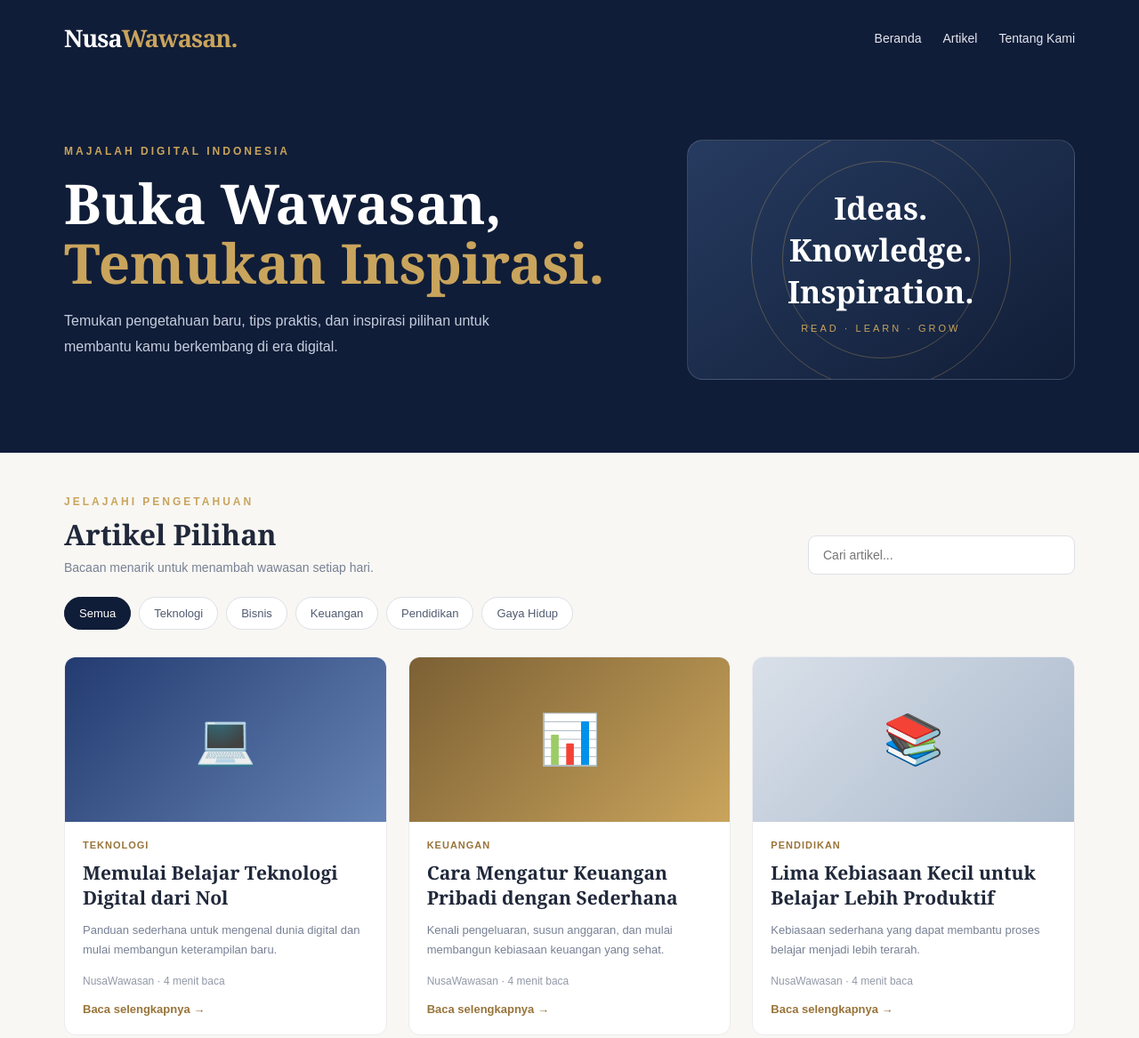
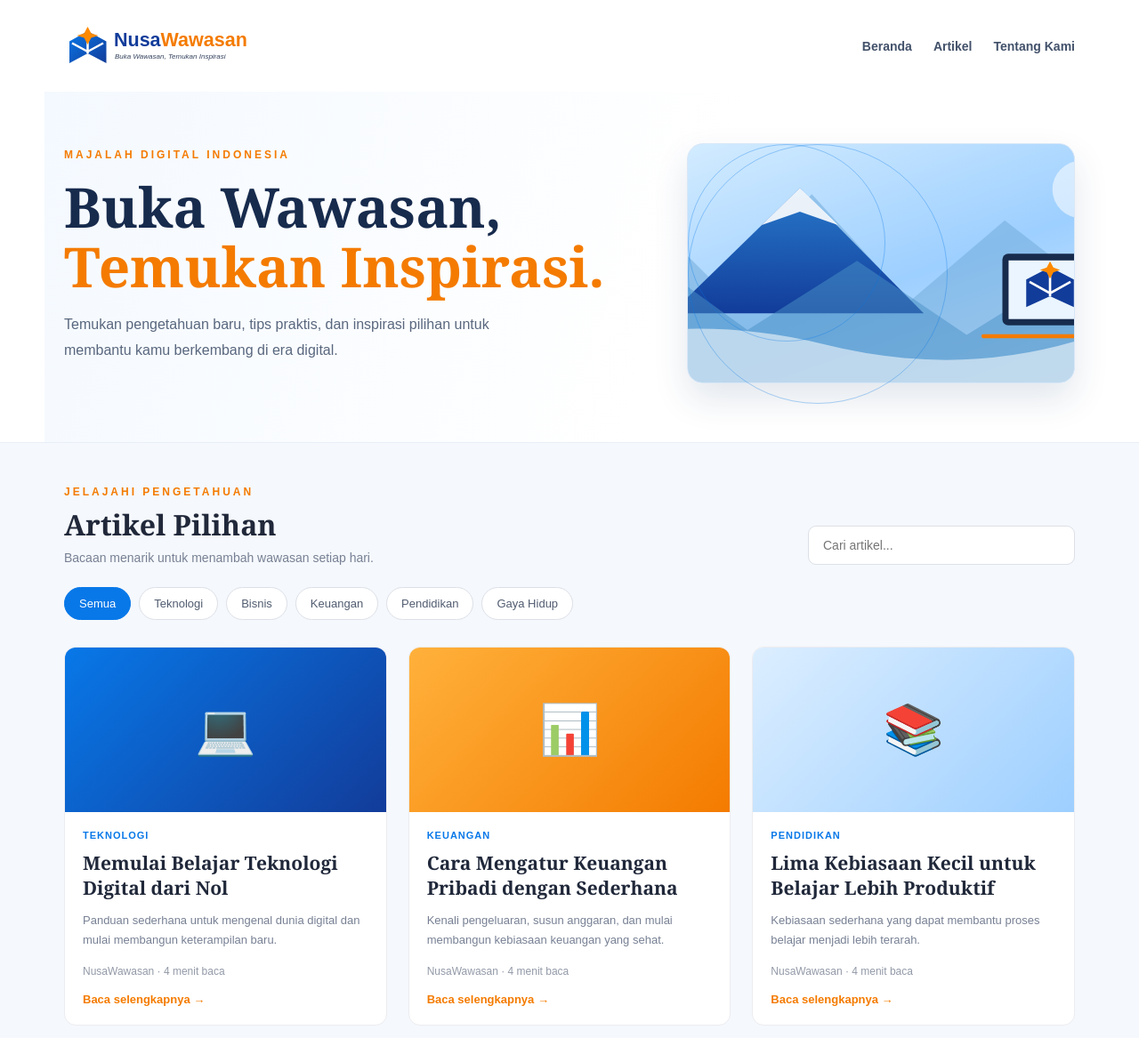
Before and after one commit to ari18dsd/nusawawasan, a plain HTML site: page index.html in a window 1280 px wide. Shown: the top 1167 px of the page at 89% size. Drawn offline with Linux system fonts and the light colour scheme.

Commit message:
Pasang logo, banner, favicon, watermark dan tema editorial

```diff
--- a/index.html
+++ b/index.html
@@ -5,13 +5,15 @@
 <meta charset="UTF-8">
 <meta name="viewport" content="width=device-width, initial-scale=1.0">
 <meta name="description" content="NusaWawasan - artikel, wawasan, tips, dan inspirasi untuk kehidupan yang lebih baik.">
+<meta name="theme-color" content="#123c9a">
+<link rel="icon" type="image/svg+xml" href="assets/favicon.svg">
 <title>NusaWawasan — Buka Wawasan, Temukan Inspirasi</title>
 <style>
 :root {
-  --navy:#101d38;
-  --navy2:#17294b;
-  --gold:#c9a45c;
-  --cream:#f8f7f3;
+  --navy:#123c9a;
+  --navy2:#0878e8;
+  --gold:#f47b00;
+  --cream:#f5f8fc;
   --ink:#20283a;
   --muted:#778094;
 }
@@ -19,19 +21,18 @@
 html{scroll-behavior:smooth}
 body{margin:0;background:var(--cream);color:var(--ink);font-family:Arial,Helvetica,sans-serif}
 a{text-decoration:none;color:inherit}
-header{background:var(--navy);color:white}
+header{background:#fff;color:var(--ink);border-bottom:1px solid #e8eef7}
 .topbar{max-width:1180px;margin:auto;padding:24px 22px;display:flex;align-items:center;justify-content:space-between;gap:20px}
-.logo{font-family:Georgia,serif;font-size:27px;font-weight:bold;letter-spacing:-1px}
-.logo span{color:var(--gold)}
-nav{display:flex;gap:24px;font-size:14px;color:#e2e6ef}
-nav a:hover{color:var(--gold)}
-.hero{max-width:1180px;margin:auto;padding:72px 22px 82px;display:grid;grid-template-columns:1.2fr .8fr;gap:45px;align-items:center}
+.logo img{display:block;width:260px;max-width:65vw;height:auto}
+nav{display:flex;gap:24px;font-size:14px;color:#42516a;font-weight:700}
+nav a:hover{color:var(--navy2)}
+.hero{max-width:1180px;margin:auto;padding:58px 22px 66px;display:grid;grid-template-columns:1.2fr .8fr;gap:45px;align-items:center;background:linear-gradient(110deg,#f4f9ff,#fff 60%)}
 .eyebrow{color:var(--gold);font-size:12px;font-weight:bold;letter-spacing:3px;text-transform:uppercase}
-.hero h1{font-family:Georgia,serif;font-size:clamp(38px,5vw,62px);line-height:1.08;margin:18px 0;color:white}
-.hero h1 em{color:var(--gold);font-style:normal}
-.hero p{color:#c5cede;line-height:1.8;font-size:16px;max-width:550px}
-.hero-art{min-height:270px;border:1px solid #ffffff25;border-radius:18px;background:linear-gradient(145deg,#263b60,#111d36);display:flex;align-items:center;justify-content:center;text-align:center;padding:30px;position:relative;overflow:hidden}
-.hero-art:before,.hero-art:after{content:"";position:absolute;border:1px solid #c9a45c55;border-radius:50%;width:220px;height:220px}
+.hero h1{font-family:Georgia,serif;font-size:clamp(38px,5vw,62px);line-height:1.08;margin:18px 0;color:#172b4d}
+.hero h1 em{color:#f47b00;font-style:normal}
+.hero p{color:#59677e;line-height:1.8;font-size:16px;max-width:550px}
+.hero-art{min-height:270px;border:1px solid #d9e7f7;border-radius:18px;background:url("assets/banner.svg") center/cover no-repeat;box-shadow:0 18px 38px #173c7020}
+.hero-art:before,.hero-art:after{content:"";position:absolute;border:1px solid #0878e855;border-radius:50%;width:220px;height:220px}
 .hero-art:after{width:290px;height:290px}
 .hero-art div{position:relative;z-index:1}
 .hero-art strong{display:block;font-family:Georgia,serif;font-size:35px;color:#fff}
@@ -41,36 +42,36 @@ main{max-width:1180px;margin:auto;padding:48px 22px 80px}
 .section-head h2{font-family:Georgia,serif;font-size:32px;margin:8px 0}
 .section-head p{color:var(--muted);margin:0;font-size:14px}
 .search{width:min(300px,100%);padding:13px 16px;border:1px solid #dce0e7;border-radius:9px;background:white;font-size:14px;outline:none}
-.search:focus{border-color:var(--gold)}
+.search:focus{border-color:var(--navy2)}
 .filters{display:flex;gap:9px;flex-wrap:wrap;margin:24px 0 30px}
 .filter{border:1px solid #dce0e7;background:white;padding:10px 16px;border-radius:30px;font-size:13px;cursor:pointer;color:#515c70}
-.filter.active,.filter:hover{background:var(--navy);color:white;border-color:var(--navy)}
+.filter.active,.filter:hover{background:var(--navy2);color:white;border-color:var(--navy2)}
 .grid{display:grid;grid-template-columns:repeat(3,1fr);gap:24px}
 .card{background:white;border:1px solid #ececf0;border-radius:13px;overflow:hidden;transition:.2s;cursor:pointer}
 .card:hover{transform:translateY(-4px);box-shadow:0 12px 30px #14213a12}
-.cover{height:185px;display:flex;align-items:center;justify-content:center;font-size:55px;background:linear-gradient(135deg,#1b3156,#344c72)}
-.cover.gold{background:linear-gradient(135deg,#7c6034,#c9a45c)}
-.cover.light{background:linear-gradient(135deg,#d9e0e9,#aab9cc)}
-.cover.brown{background:linear-gradient(135deg,#59463c,#a8876e)}
-.cover.blue{background:linear-gradient(135deg,#233b70,#6683b5)}
-.cover.purple{background:linear-gradient(135deg,#45365e,#8a77a9)}
+.cover{height:185px;display:flex;align-items:center;justify-content:center;font-size:55px;background:linear-gradient(135deg,#0878e8,#123c9a)}
+.cover.gold{background:linear-gradient(135deg,#ffb13b,#f47b00)}
+.cover.light{background:linear-gradient(135deg,#dceeff,#9dcfff)}
+.cover.brown{background:linear-gradient(135deg,#123c9a,#0878e8)}
+.cover.blue{background:linear-gradient(135deg,#0878e8,#123c9a)}
+.cover.purple{background:linear-gradient(135deg,#345c9d,#8db9e9)}
 .card-body{padding:20px}
-.tag{font-size:11px;color:#98743a;font-weight:bold;text-transform:uppercase;letter-spacing:1px}
+.tag{font-size:11px;color:#0878e8;font-weight:bold;text-transform:uppercase;letter-spacing:1px}
 .card h3{font-family:Georgia,serif;font-size:21px;line-height:1.35;margin:11px 0}
 .card p{font-size:13px;color:var(--muted);line-height:1.7;margin:0}
 .meta{font-size:12px;color:#9299a7;margin-top:17px}
-.read{display:inline-block;margin-top:17px;font-size:13px;font-weight:bold;color:#98743a}
+.read{display:inline-block;margin-top:17px;font-size:13px;font-weight:bold;color:#f47b00}
 .empty{grid-column:1/-1;text-align:center;padding:50px;color:var(--muted)}
-.about{margin-top:75px;background:var(--navy);color:white;border-radius:16px;padding:40px}
+.about{margin-top:75px;background-image:url("assets/watermark.svg"),linear-gradient(120deg,#123c9a,#0878e8);background-repeat:no-repeat;background-position:right 25px center;background-size:190px,cover;color:white;border-radius:16px;padding:40px}
 .about h2{font-family:Georgia,serif;font-size:30px;margin:0 0 12px}
 .about p{color:#c5cede;line-height:1.8;max-width:750px}
 footer{background:#0b1428;color:#b9c1d0;padding:30px 22px;text-align:center;font-size:13px}
-footer strong{color:var(--gold)}
+footer strong{color:#ff9a24}
 .article-view{display:none;background:white;border-radius:14px;padding:clamp(22px,5vw,55px);margin-top:25px}
 .article-view.open{display:block}
 .article-view h1{font-family:Georgia,serif;font-size:clamp(30px,4vw,44px);line-height:1.2}
 .article-view p{font-size:16px;line-height:1.9;color:#485267}
-.article-view .back{border:0;background:var(--navy);color:white;padding:12px 18px;border-radius:7px;cursor:pointer}
+.article-view .back{border:0;background:var(--navy2);color:white;padding:12px 18px;border-radius:7px;cursor:pointer}
 .article-view h2{font-family:Georgia,serif;margin-top:30px}
 @media(max-width:800px){
  .hero{grid-template-columns:1fr;padding-top:52px}
@@ -93,7 +94,7 @@ footer strong{color:var(--gold)}
 <body>
 <header>
   <div class="topbar">
-    <a class="logo" href="#">Nusa<span>Wawasan.</span></a>
+    <a class="logo" href="#" aria-label="NusaWawasan"><img src="assets/logo.svg" alt="NusaWawasan — Buka Wawasan, Temukan Inspirasi"></a>
     <nav>
       <a href="#">Beranda</a>
       <a href="#artikel">Artikel</a>
@@ -106,9 +107,7 @@ footer strong{color:var(--gold)}
       <h1>Buka Wawasan,<br><em>Temukan Inspirasi.</em></h1>
       <p>Temukan pengetahuan baru, tips praktis, dan inspirasi pilihan untuk membantu kamu berkembang di era digital.</p>
     </div>
-    <div class="hero-art">
-      <div><strong>Ideas.<br>Knowledge.<br>Inspiration.</strong><span>READ · LEARN · GROW</span></div>
-    </div>
+    <div class="hero-art" role="img" aria-label="Ilustrasi pengetahuan, buku, dan teknologi"></div>
   </section>
 </header>
 
```
